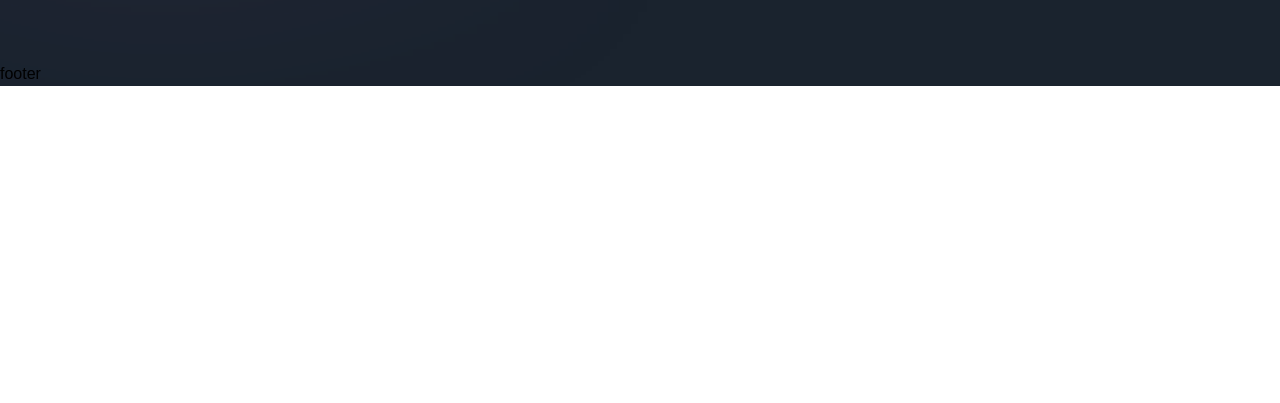
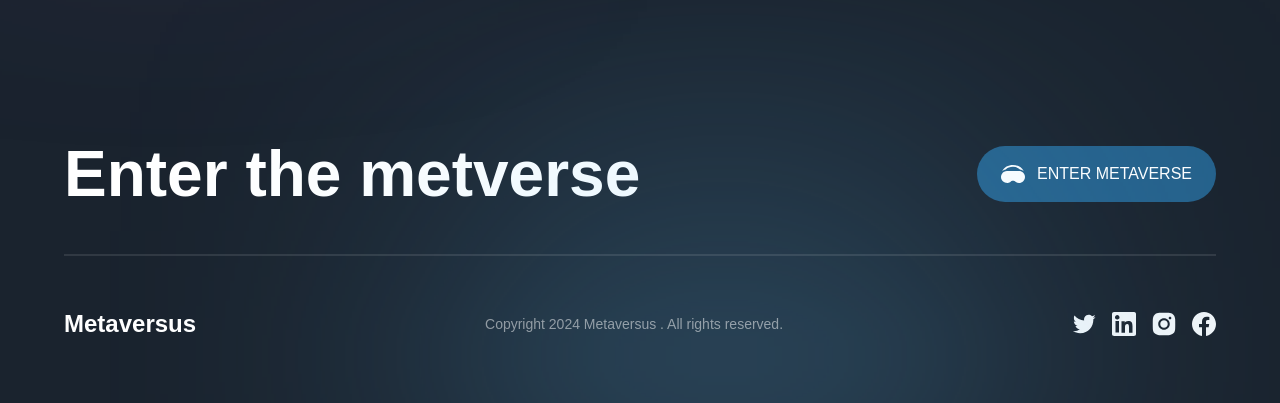
Before and after one commit to somanshubhardwaj/metaverse, a Next.js app: page / in a window 1280 px wide. Shown: the part 6885-7288 px from the top of the page. Before the commit the page ends 6971 px from the top, so only its background shows below. Built offline with nearby package versions, Linux system fonts and the light colour scheme; a web font is replaced by a local one.

Commit message:
added footer

```diff
--- a/components/Footer.tsx
+++ b/components/Footer.tsx
@@ -1,9 +1,53 @@
-'use client';
-
+"use client";
+import { socials } from "@/constants";
+import { motion } from "framer-motion";
+import styles from "@/styles";
+import { footerVariants } from "@/utils/motion";
 const Footer = () => (
-  <footer>
-    footer
-  </footer>
+  <motion.footer
+    variants={footerVariants}
+    initial="hidden"
+    whileInView={"show"}
+    className={`${styles.paddings} py-8 relative`}
+  >
+    <div className="footer-gradient" />
+    <div className={`${styles.innerWidth} mx-auto flex flex-col gap-8`}>
+      <div className="flex items-center justify-between flex-wrap gap-5 ">
+        <h4 className="font-bold md:text-[64px] text-[44px] text-white">
+          Enter the metverse
+        </h4>
+        <button className="flex items-center h-fit py-4 px-6 bg-[#25618b] rounded-[32px] gap-[12px] ">
+          <img
+            src="/headset.svg"
+            alt=""
+            className="w-[24px] h-[24px] object-contain "
+          />
+          <span className="font-normal text-[16px] text-white uppercase">
+            Enter metaverse
+          </span>
+        </button>
+      </div>
+      <div className="flex flex-col">
+        <div className="mb-[50px] h-[2px] bg-white opacity-10" />
+        <div className="flex items-center  justify-between  flex-wrap gap-4">
+          <h4 className="font-extrabold text-[24px] text-white">Metaversus</h4>
+          <p className="font-normal text-[14px] text-white opacity-50 ">
+            Copyright 2024 Metaversus . All rights reserved.
+          </p>
+          <div className="flex gap-4">
+            {socials.map((social, index) => (
+              <img
+                src={social.url}
+                key={index}
+                alt={social.name}
+                className="w-[24px] h-[24px] object-contain cursor-pointer"
+              />
+            ))}
+          </div>
+        </div>
+      </div>
+    </div>
+  </motion.footer>
 );
 
 export default Footer;
--- a/sections/Feedback.tsx
+++ b/sections/Feedback.tsx
@@ -5,7 +5,7 @@
 const Feedback = () => (
   <section className={`${styles.paddings} relative z-10`}>
     <motion.div
-      variants={staggerContainer}
+      variants={staggerContainer()}
       initial="hidden"
       whileInView={"show"}
       viewport={{ once: false, amount: 0.25 }}
--- a/utils/motion.ts
+++ b/utils/motion.ts
@@ -41,7 +41,10 @@
   },
 });
 
-export const staggerContainer = (staggerChildren: any, delayChildren: any) => ({
+export const staggerContainer = (
+  staggerChildren?: any,
+  delayChildren?: any
+) => ({
   hidden: {},
   show: {
     transition: {
```
